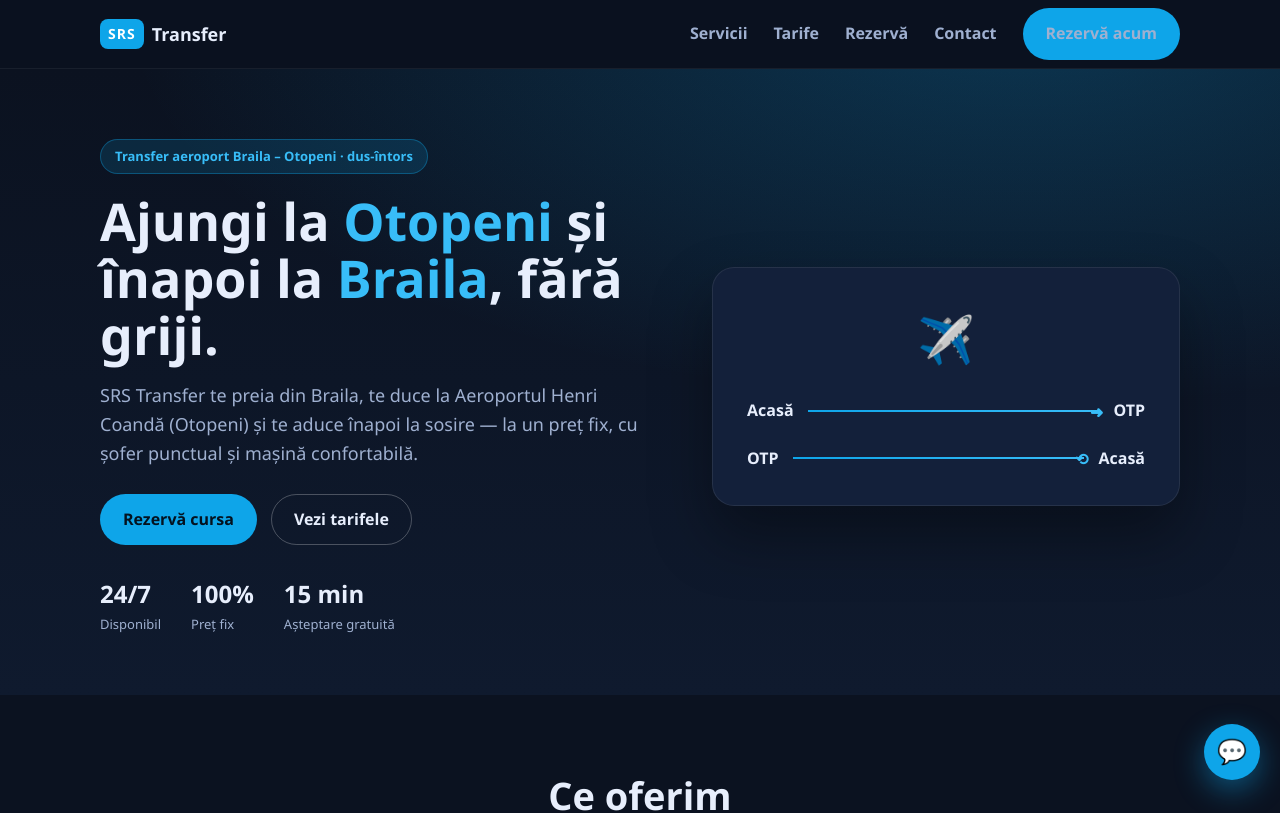
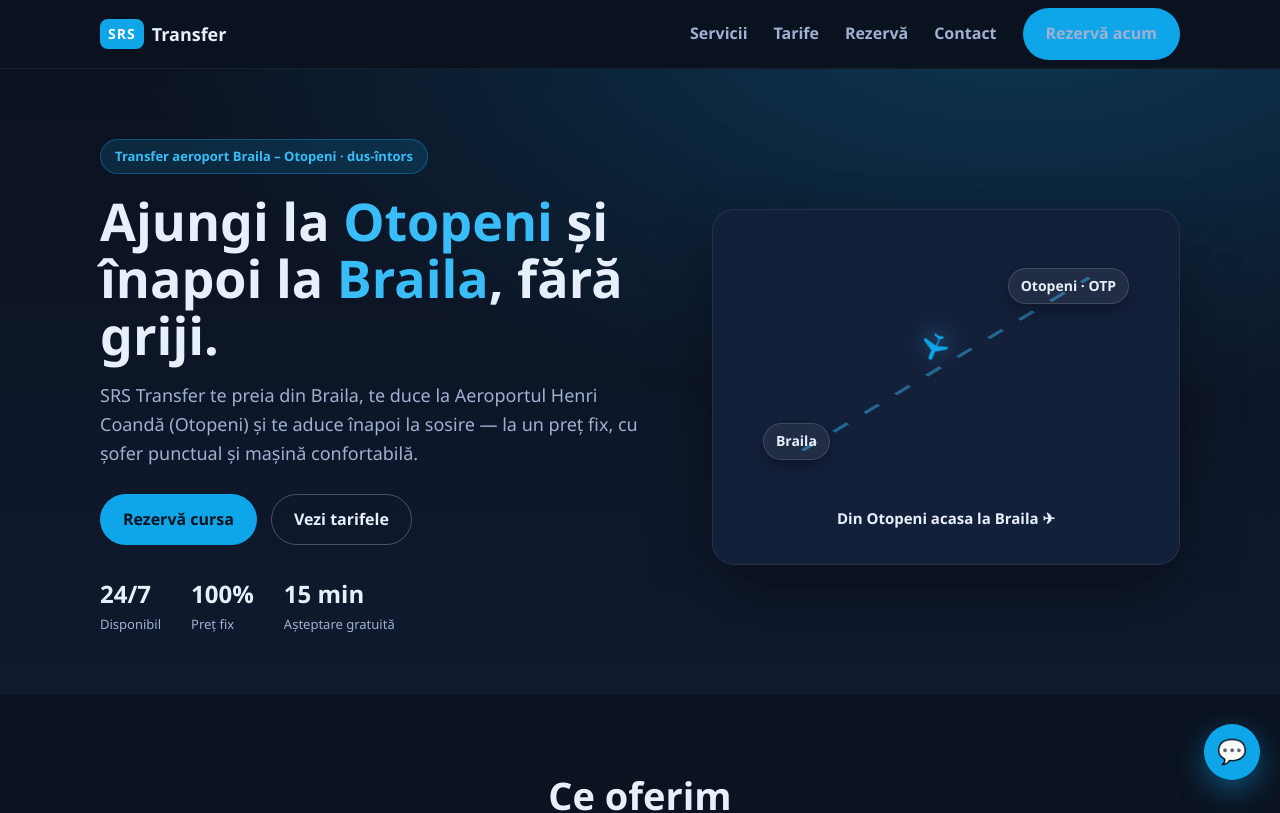
Before and after one commit to ionuteuro/srs-transfer, a React (Vite) app: page / in a window 1280 px wide. Shown: the top 813 px of the page. Built offline with nearby package versions, Linux system fonts and the light colour scheme.

Commit message:
Animatie Hero: avion pe ruta Braila <-> Otopeni cu text clar

```diff
--- a/src/components/Hero.jsx
+++ b/src/components/Hero.jsx
@@ -24,16 +24,21 @@ export default function Hero() {
           </ul>
         </div>
         <div className="hero__card" aria-hidden="true">
-          <div className="plane">✈️</div>
-          <div className="route">
-            <span>Acasă</span>
-            <span className="route__line" />
-            <span>OTP</span>
+          <div className="flight">
+            <svg className="flight__path" viewBox="0 0 100 100" preserveAspectRatio="none">
+              <path d="M14 86 Q50 50 86 14" />
+            </svg>
+            <span className="node node--braila">Braila</span>
+            <span className="node node--otp">Otopeni · OTP</span>
+            <span className="plane">
+              <svg viewBox="0 0 24 24">
+                <path d="M21 16v-2l-8-5V3.5a1.5 1.5 0 0 0-3 0V9l-8 5v2l8-2.5V19l-2 1.5V22l3.5-1 3.5 1v-1.5L11 19v-5.5z" />
+              </svg>
+            </span>
           </div>
-          <div className="route route--back">
-            <span>OTP</span>
-            <span className="route__line" />
-            <span>Acasă</span>
+          <div className="flight__caption">
+            <span className="cap cap--out">Din Braila catre Otopeni ✈</span>
+            <span className="cap cap--back">Din Otopeni acasa la Braila ✈</span>
           </div>
         </div>
       </div>
--- a/src/index.css
+++ b/src/index.css
@@ -123,11 +123,57 @@ a { color: inherit; text-decoration: none; }
   gap: 22px;
   box-shadow: 0 30px 60px rgba(0,0,0,.35);
 }
-.hero__card .plane { font-size: 46px; text-align: center; }
-.route { display: flex; align-items: center; gap: 14px; font-weight: 700; }
-.route__line { flex: 1; height: 2px; background: linear-gradient(90deg, var(--primary), var(--accent)); position: relative; }
-.route__line::after { content: '➜'; position: absolute; right: -4px; top: -10px; color: var(--accent); }
-.route--back .route__line::after { content: '⟲'; }
+.flight { position: relative; height: 240px; }
+.flight__path { position: absolute; inset: 0; width: 100%; height: 100%; }
+.flight__path path { fill: none; stroke: rgba(56,189,248,.45); stroke-width: 1.1; stroke-dasharray: 5 6; }
+.node {
+  position: absolute;
+  font-weight: 800;
+  font-size: 14px;
+  padding: 6px 12px;
+  border-radius: 999px;
+  background: rgba(255,255,255,.06);
+  border: 1px solid rgba(255,255,255,.14);
+  color: var(--text);
+  box-shadow: 0 6px 16px rgba(0,0,0,.3);
+}
+.node--braila { left: 4%; bottom: 10%; }
+.node--otp { right: 4%; top: 10%; }
+.plane {
+  position: absolute;
+  width: 32px;
+  height: 32px;
+  color: var(--primary);
+  filter: drop-shadow(0 4px 10px rgba(56,189,248,.55));
+  animation: fly 7s ease-in-out infinite;
+}
+.plane svg { width: 100%; height: 100%; fill: currentColor; }
+@keyframes fly {
+  0%   { left: 16%; top: 76%; transform: translate(-50%,-50%) rotate(215deg); }
+  45%  { left: 47%; top: 43%; transform: translate(-50%,-50%) rotate(22deg); }
+  50%  { left: 78%; top: 16%; transform: translate(-50%,-50%) rotate(34deg); }
+  56%  { left: 78%; top: 16%; transform: translate(-50%,-50%) rotate(34deg); }
+  95%  { left: 47%; top: 43%; transform: translate(-50%,-50%) rotate(202deg); }
+  100% { left: 16%; top: 76%; transform: translate(-50%,-50%) rotate(215deg); }
+}
+.flight__caption { position: relative; height: 24px; text-align: center; }
+.cap {
+  position: absolute;
+  left: 0; right: 0;
+  font-weight: 800;
+  font-size: 15px;
+  color: var(--text);
+  opacity: 0;
+}
+.cap--out { animation: capOut 7s ease-in-out infinite; }
+.cap--back { animation: capBack 7s ease-in-out infinite; }
+@keyframes capOut { 0% { opacity: 1 } 44% { opacity: 1 } 52% { opacity: 0 } 100% { opacity: 0 } }
+@keyframes capBack { 0% { opacity: 0 } 54% { opacity: 0 } 60% { opacity: 1 } 96% { opacity: 1 } 100% { opacity: 0 } }
+@media (prefers-reduced-motion: reduce) {
+  .plane, .cap--out, .cap--back { animation: none; }
+  .plane { left: 78%; top: 16%; transform: translate(-50%,-50%) rotate(34deg); }
+  .cap--out { opacity: 1; }
+}
 
 /* Sections */
 .section { padding: 70px 0; }
```
